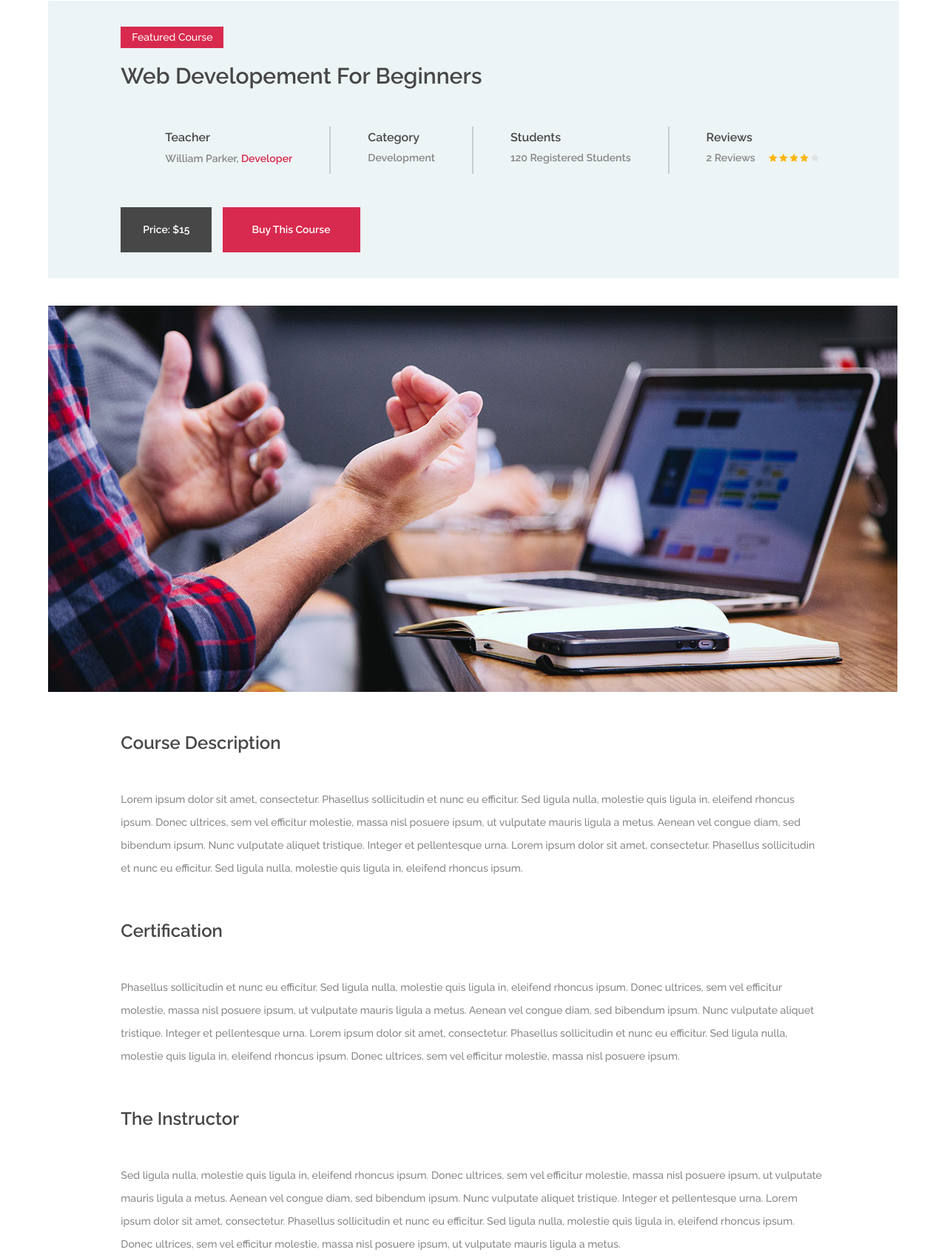
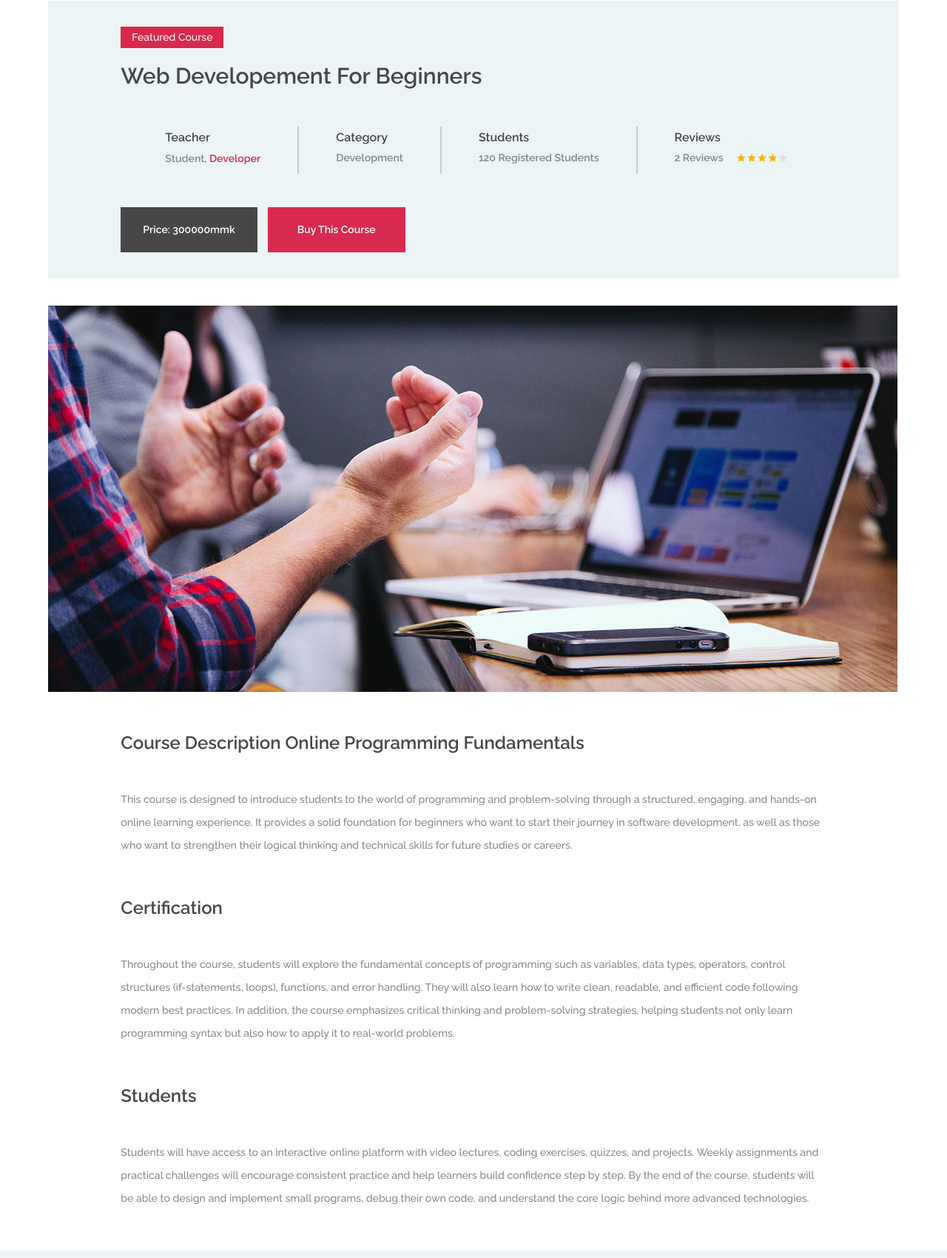
Before and after one commit to TokyoSociety/itandjapanese, a plain HTML site: page aboutus.html in a window 1280 px wide. Shown: the part 648-2348 px from the top of the page at 74% size. Drawn offline with Linux system fonts and the light colour scheme.

Commit message:
Update aboutus.html

```diff
--- a/aboutus.html
+++ b/aboutus.html
@@ -103,7 +103,7 @@
 								<div class="course-author">
 									<div class="ca-pic set-bg" data-setbg="img/authors/2.jpg"></div>
 									<h6>Teacher</h6>
-									<p>William Parker, <span>Developer</span></p>
+									<p>Student, <span>Developer</span></p>
 								</div>
 							</div>
 							<div class="course-meta">
@@ -131,7 +131,7 @@
 								</div>
 							</div>
 						</div>
-						<a href="#" class="site-btn price-btn">Price: $15</a>
+						<a href="#" class="site-btn price-btn">Price: 300000mmk</a>
 						<a href="#" class="site-btn buy-btn">Buy This Course</a>
 					</div>
 				</div>
@@ -140,16 +140,16 @@
 			<div class="row">
 				<div class="col-lg-10 offset-lg-1 course-list">
 					<div class="cl-item">
-						<h4>Course Description</h4>
-						<p>Lorem ipsum dolor sit amet, consectetur. Phasellus sollicitudin et nunc eu efficitur. Sed ligula nulla, molestie quis ligula in, eleifend rhoncus ipsum. Donec ultrices, sem vel efficitur molestie, massa nisl posuere ipsum, ut vulputate mauris ligula a metus. Aenean vel congue diam, sed bibendum ipsum. Nunc vulputate aliquet tristique. Integer et pellentesque urna. Lorem ipsum dolor sit amet, consectetur. Phasellus sollicitudin et nunc eu efficitur. Sed ligula nulla, molestie quis ligula in, eleifend rhoncus ipsum. </p>
+						<h4>Course Description Online Programming Fundamentals</h4>
+						<p>This course is designed to introduce students to the world of programming and problem-solving through a structured, engaging, and hands-on online learning experience. It provides a solid foundation for beginners who want to start their journey in software development, as well as those who want to strengthen their logical thinking and technical skills for future studies or careers.</p>
 					</div>
 					<div class="cl-item">
 						<h4>Certification</h4>
-						<p>Phasellus sollicitudin et nunc eu efficitur. Sed ligula nulla, molestie quis ligula in, eleifend rhoncus ipsum. Donec ultrices, sem vel efficitur molestie, massa nisl posuere ipsum, ut vulputate mauris ligula a metus. Aenean vel congue diam, sed bibendum ipsum. Nunc vulputate aliquet tristique. Integer et pellentesque urna. Lorem ipsum dolor sit amet, consectetur. Phasellus sollicitudin et nunc eu efficitur. Sed ligula nulla, molestie quis ligula in, eleifend rhoncus ipsum. Donec ultrices, sem vel efficitur molestie, massa nisl posuere ipsum.</p>
+						<p>Throughout the course, students will explore the fundamental concepts of programming such as variables, data types, operators, control structures (if-statements, loops), functions, and error handling. They will also learn how to write clean, readable, and efficient code following modern best practices. In addition, the course emphasizes critical thinking and problem-solving strategies, helping students not only learn programming syntax but also how to apply it to real-world problems.</p>
 					</div>
 					<div class="cl-item">
-						<h4>The Instructor</h4>
-						<p>Sed ligula nulla, molestie quis ligula in, eleifend rhoncus ipsum. Donec ultrices, sem vel efficitur molestie, massa nisl posuere ipsum, ut vulputate mauris ligula a metus. Aenean vel congue diam, sed bibendum ipsum. Nunc vulputate aliquet tristique. Integer et pellentesque urna. Lorem ipsum dolor sit amet, consectetur. Phasellus sollicitudin et nunc eu efficitur. Sed ligula nulla, molestie quis ligula in, eleifend rhoncus ipsum. Donec ultrices, sem vel efficitur molestie, massa nisl posuere ipsum, ut vulputate mauris ligula a metus. </p>
+						<h4>Students</h4>
+						<p>Students will have access to an interactive online platform with video lectures, coding exercises, quizzes, and projects. Weekly assignments and practical challenges will encourage consistent practice and help learners build confidence step by step. By the end of the course, students will be able to design and implement small programs, debug their own code, and understand the core logic behind more advanced technologies. </p>
 					</div>
 				</div>
 			</div>
@@ -176,7 +176,7 @@
 						</div>
 						<div class="course-author">
 							<div class="ca-pic set-bg" data-setbg="img/authors/1.jpg"></div>
-							<p>William Parker, <span>Developer</span></p>
+							<p>Student, <span>Developer</span></p>
 						</div>
 					</div>
 				</div>
@@ -193,7 +193,7 @@
 						</div>
 						<div class="course-author">
 							<div class="ca-pic set-bg" data-setbg="img/authors/2.jpg"></div>
-							<p>William Parker, <span>Developer</span></p>
+							<p>Student, <span>Developer</span></p>
 						</div>
 					</div>
 				</div>
@@ -210,7 +210,7 @@
 						</div>
 						<div class="course-author">
 							<div class="ca-pic set-bg" data-setbg="img/authors/3.jpg"></div>
-							<p>William Parker, <span>Developer</span></p>
+							<p>Student, <span>Developer</span></p>
 						</div>
 					</div>
 				</div>
@@ -227,7 +227,7 @@
 						</div>
 						<div class="course-author">
 							<div class="ca-pic set-bg" data-setbg="img/authors/4.jpg"></div>
-							<p>William Parker, <span>Developer</span></p>
+							<p>Student, <span>Developer</span></p>
 						</div>
 					</div>
 				</div>
@@ -244,7 +244,7 @@
 						</div>
 						<div class="course-author">
 							<div class="ca-pic set-bg" data-setbg="img/authors/5.jpg"></div>
-							<p>William Parker, <span>Developer</span></p>
+							<p>Student, <span>Developer</span></p>
 						</div>
 					</div>
 				</div>
```
